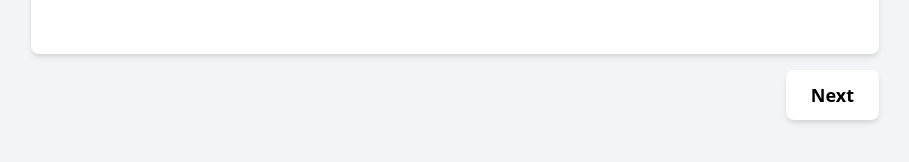
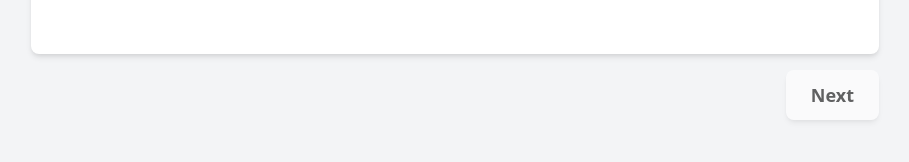
Before and after one commit to Dimulski/parcel-system, a Vue app: page /parcel/create in a window 1280 px wide. Shown: the part 594-756 px from the top of the page, without its empty margins (185-1094 px from the left). Built offline with nearby package versions, Linux system fonts and the light colour scheme.

Commit message:
Change forward button opacity class

```diff
--- a/src/components/ParcelForm.vue
+++ b/src/components/ParcelForm.vue
@@ -392,9 +392,7 @@ export default defineComponent({
         ? submitStep.value != 0
           ? "text-opacity-100 transition-colors bg-green-500 text-white"
           : "bg-white"
-        : submitStep.value != 0
-        ? "text-opacity-100 transition-colors bg-green-500 text-white"
-        : "text-opacity-30 bg-white";
+        : "opacity-60 bg-white";
     });
 
     const updateWeight = (newWeight: number) => {
```
